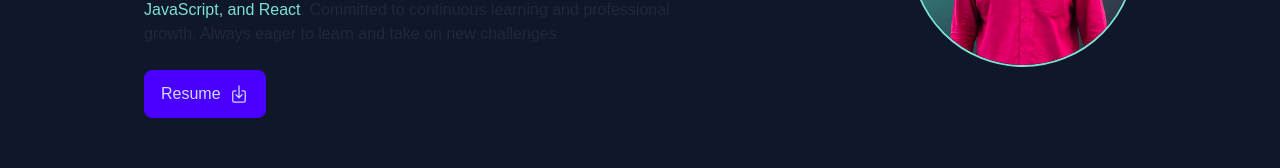
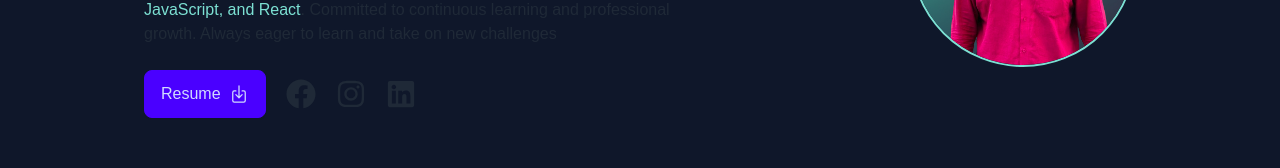
Before and after one commit to aayman01/portfolio, a React (Vite) app: page / in a window 1280 px wide. Shown: the part 370-538 px from the top of the page. Built offline with nearby package versions, Linux system fonts and the light colour scheme.

Commit message:
resume download

```diff
--- a/src/Components/Banner.jsx
+++ b/src/Components/Banner.jsx
@@ -1,5 +1,7 @@
 import { IoDownloadOutline } from 'react-icons/io5';
 import bannerimg from '../assets/bannerimg1.png';
+import resume from '../assets/Aayman CV (1).pdf';
+import { FaFacebook, FaInstagram, FaLinkedin } from 'react-icons/fa';
 const Banner = () => {
     return (
       <div className="bg-slate-900 py-10 px-4 md:px-16 w-full">
@@ -21,10 +23,33 @@ const Banner = () => {
               . Committed to continuous learning and professional growth. Always
               eager to learn and take on new challenges
             </p>
-            <button className="btn font-medium text-base btn-primary">
-              Resume
-              <IoDownloadOutline className="font-medium text-xl" />
-            </button>
+            <div className='flex items-center gap-5'>
+              <button className="btn font-medium text-base btn-primary">
+                <a href={resume} download='resume'>Resume</a>
+                <IoDownloadOutline className="font-medium text-xl" />
+              </button>
+              <a
+                className="text-3xl"
+                href="https://www.facebook.com/aayman.rahman.3"
+                target="blank"
+              >
+                <FaFacebook />
+              </a>
+              <a
+                className="text-3xl"
+                href="https://www.instagram.com/abman_rahman/?hl=en"
+                target="blank"
+              >
+                <FaInstagram />
+              </a>
+              <a
+                className="text-3xl"
+                href="https://www.linkedin.com/in/aayman-alfee-rahman"
+                target="blank"
+              >
+                <FaLinkedin />
+              </a>
+            </div>
           </div>
           <div className="">
             <img
```
Also changed, not shown: 1 other file (tests, documents, lock files or other folders).
